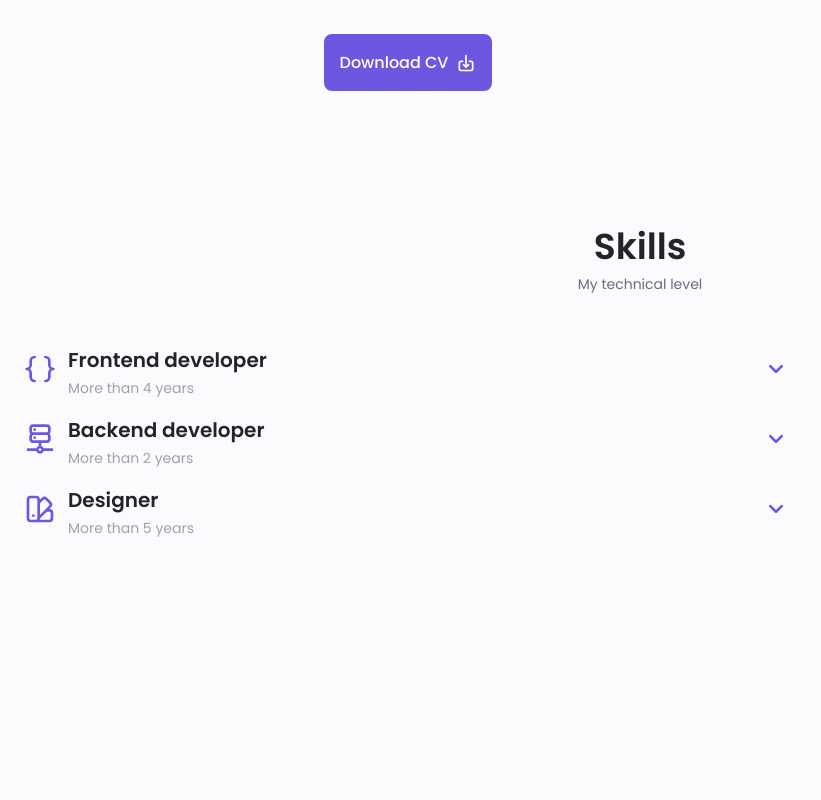
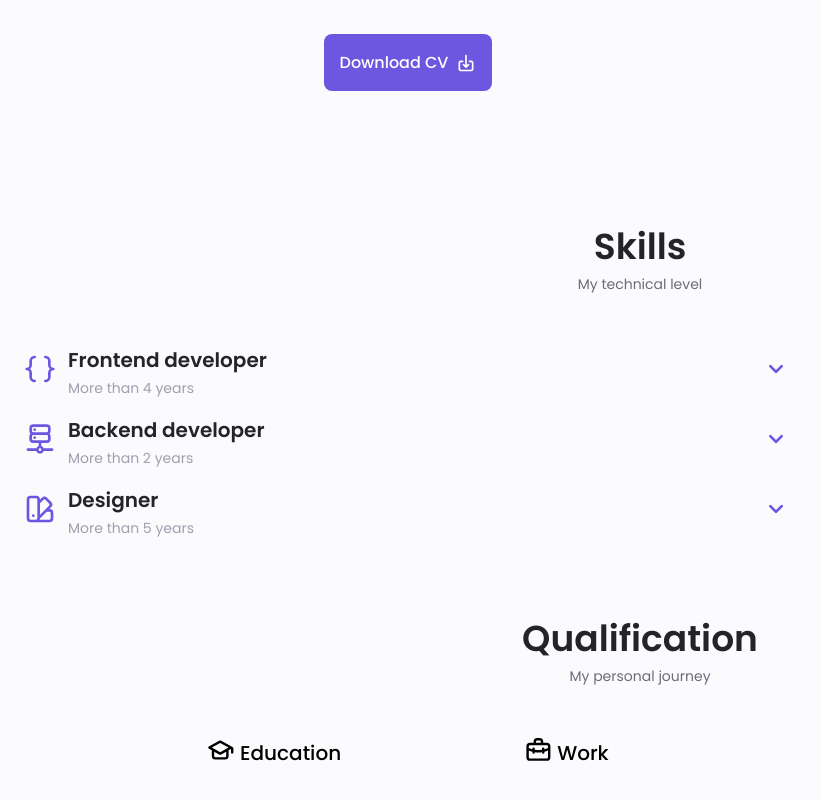
Before and after one commit to Alex-Paris/Alex-Paris, a React (Create React App) app: page / in a window 1280 px wide. Shown: the part 1320-2120 px from the top of the page, without its empty margins (0-821 px from the left). Before the commit the page ends 1947 px from the top, so only its background shows below. Built offline with nearby package versions, Linux system fonts and the light colour scheme; the HTML template or start-up script is replaced by a standard one.

Commit message:
chore-cliente: DashboardAbout page

```diff
--- /dev/null
+++ b/src/pages/Dashboard/DashboardQualification/index.tsx
@@ -0,0 +1,186 @@
+import React, { ReactElement, useCallback, useState } from 'react';
+import {
+  UilGraduationCap,
+  UilBriefcaseAlt,
+  UilCalendarAlt,
+  // @ts-expect-error: React-Unicons doesnt have @types yet
+} from '@iconscout/react-unicons';
+
+import Button from '../../../components/Button';
+
+import {
+  Qualification,
+  QualificationContainer,
+  QualificationTabs,
+  QualificationIcon,
+  QualificationSections,
+  QualificationContent,
+  QualificationData,
+  QualificationCalendar,
+  QualificationRounder,
+  QualificationLine,
+  QualificationDescription,
+} from './styles';
+
+interface Qualification {
+  title: string;
+  icon: ReactElement;
+  items: QualificationItem[];
+  isSelected?: boolean;
+}
+
+interface QualificationItem {
+  title: string;
+  location: string;
+  period: string;
+}
+
+const DashboardQualification: React.FC = () => {
+  const [qualifications, setQualifications] = useState<Qualification[]>([
+    {
+      title: 'Education',
+      icon: <UilGraduationCap size="1.8rem" />,
+      items: [
+        {
+          title: 'Computer Enginner',
+          location: 'Peru - University',
+          period: '2009 - 2014',
+        },
+        {
+          title: 'Web Design',
+          location: 'Spain - Institute',
+          period: '2014 - 2017',
+        },
+        {
+          title: 'Web Development',
+          location: 'Peru - Institute',
+          period: '2017 - 2019',
+        },
+        {
+          title: 'Master in Ui/Ux',
+          location: 'Peru - Institute',
+          period: '2019 - 2021',
+        },
+      ],
+    },
+    {
+      title: 'Work',
+      icon: <UilBriefcaseAlt size="1.8rem" />,
+      items: [
+        {
+          title: 'Software Enginner',
+          location: 'Microsoft - Peru',
+          period: '2016 - 2018',
+        },
+        {
+          title: 'Frontend Developer',
+          location: 'Apple Inc - Spain',
+          period: '2018 - 2020',
+        },
+        {
+          title: 'Ui Designer',
+          location: 'Figma - Spain',
+          period: '2017 - 2019',
+        },
+      ],
+    },
+  ]);
+
+  const handleShowQualificationList = useCallback(
+    (qualification: Qualification) => {
+      const realState = qualification.isSelected;
+
+      qualifications.map((qualification) => {
+        qualification.isSelected = false;
+      });
+
+      const indexQualifications = qualifications.findIndex(
+        (p) => p.title == qualification.title
+      );
+
+      qualifications[indexQualifications].isSelected = !realState;
+
+      setQualifications([...qualifications]);
+    },
+    [qualifications]
+  );
+
+  return (
+    <Qualification id="qualification">
+      <h2>Qualification</h2>
+      <span>My personal journey</span>
+
+      <QualificationContainer>
+        <QualificationTabs>
+          {qualifications.map((qualification) => (
+            <Button
+              key={qualification.title}
+              onClick={() => handleShowQualificationList(qualification)}
+              isSimple
+              isFlex
+              isActive={qualification.isSelected}
+            >
+              <QualificationIcon>{qualification.icon}</QualificationIcon>
+              {qualification.title}
+            </Button>
+          ))}
+        </QualificationTabs>
+
+        <QualificationSections>
+          {qualifications.map((qualification) => (
+            <QualificationContent
+              key={qualification.title}
+              isSelected={qualification.isSelected}
+            >
+              {qualification.items.map((qualificationItem, index) => (
+                <QualificationData key={qualificationItem.title}>
+                  {index % 2 == 0 ? (
+                    <>
+                      <QualificationDescription>
+                        <h3>{qualificationItem.title}</h3>
+                        <span>{qualificationItem.location}</span>
+                        <QualificationCalendar>
+                          <UilCalendarAlt size=".813rem" />
+                          {qualificationItem.period}
+                        </QualificationCalendar>
+                      </QualificationDescription>
+
+                      <div>
+                        <QualificationRounder />
+                        {index + 1 < qualification.items.length && (
+                          <QualificationLine />
+                        )}
+                      </div>
+                    </>
+                  ) : (
+                    <>
+                      <div></div>
+
+                      <div>
+                        <QualificationRounder />
+                        {index + 1 < qualification.items.length && (
+                          <QualificationLine />
+                        )}
+                      </div>
+
+                      <QualificationDescription>
+                        <h3>{qualificationItem.title}</h3>
+                        <span>{qualificationItem.location}</span>
+                        <QualificationCalendar>
+                          <UilCalendarAlt size=".813rem" />
+                          {qualificationItem.period}
+                        </QualificationCalendar>
+                      </QualificationDescription>
+                    </>
+                  )}
+                </QualificationData>
+              ))}
+            </QualificationContent>
+          ))}
+        </QualificationSections>
+      </QualificationContainer>
+    </Qualification>
+  );
+};
+
+export default DashboardQualification;
--- /dev/null
+++ b/src/pages/Dashboard/DashboardQualification/styles.ts
@@ -0,0 +1,114 @@
+import styled, { css } from 'styled-components';
+
+import {
+  Section,
+  Container,
+  SectionTitle,
+  SectionSubtitle,
+  Mb2,
+  H3FontSize,
+  FontMedium,
+  FirstColor,
+  Mb025,
+  NormalFontSize,
+  SmallFontSize,
+  Mb1,
+  SmallerFontSize,
+  TextColorLight,
+} from '../../../styles/variables';
+
+interface QualificationContentProps {
+  isSelected?: boolean;
+}
+
+export const Qualification = styled.section`
+  ${/*inherithed*/ Section}
+
+  > h2 {
+    ${SectionTitle}
+  }
+
+  > span {
+    ${SectionSubtitle}
+  }
+`;
+
+export const QualificationContainer = styled.div`
+  ${/*inherithed*/ Container}
+`;
+
+export const QualificationTabs = styled.div`
+  display: flex;
+  justify-content: space-evenly;
+  margin-bottom: ${Mb2};
+
+  button {
+    ${H3FontSize}
+    font-weight: ${FontMedium};
+    cursor: pointer;
+    transition: 0.3s;
+
+    &:hover {
+      color: ${FirstColor};
+    }
+  }
+`;
+
+export const QualificationIcon = styled.i`
+  margin-right: ${Mb025};
+`;
+
+export const QualificationSections = styled.div``;
+
+export const QualificationContent = styled.div<QualificationContentProps>`
+  transition: 0.4s;
+
+  ${(props) =>
+    props.isSelected
+      ? css`
+          display: block;
+        `
+      : css`
+          display: none;
+        `}
+`;
+
+export const QualificationData = styled.div`
+  display: grid;
+  grid-template-columns: 1fr max-content 1fr;
+  column-gap: 1.5rem;
+`;
+
+export const QualificationDescription = styled.div`
+  h3 {
+    ${NormalFontSize}
+    font-weight: ${FontMedium};
+  }
+
+  span {
+    ${SmallFontSize}
+    display: inline-block;
+    margin-bottom: ${Mb1};
+  }
+`;
+
+export const QualificationCalendar = styled.div`
+  ${SmallerFontSize}
+  color: ${TextColorLight};
+`;
+
+export const QualificationRounder = styled.span`
+  display: inline-block;
+  width: 13px;
+  height: 13px;
+  background-color: ${FirstColor};
+  border-radius: 50%;
+`;
+
+export const QualificationLine = styled.span`
+  display: block;
+  width: 1px;
+  height: 100%;
+  background-color: ${FirstColor};
+  transform: translate(6px, -7px);
+`;
--- a/src/pages/Dashboard/index.tsx
+++ b/src/pages/Dashboard/index.tsx
@@ -5,6 +5,7 @@ import { Content } from './styles';
 import DashboardHome from './DashboardHome';
 import DashboardAbout from './DashboardAbout';
 import DashboardSkills from './DashboardSkills';
+import DashboardQualification from './DashboardQualification';
 
 const Dashboard: React.FC = () => {
   return (
@@ -15,6 +16,8 @@ const Dashboard: React.FC = () => {
         <DashboardAbout />
 
         <DashboardSkills />
+
+        <DashboardQualification />
       </Content>
     </>
   );
```
